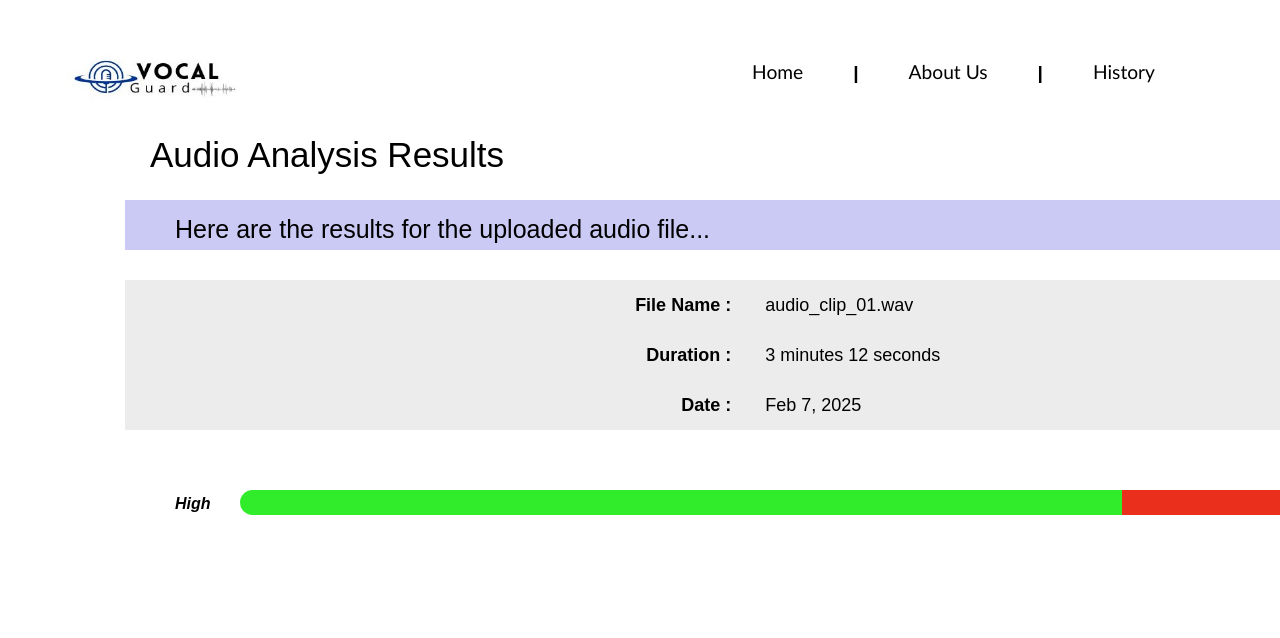
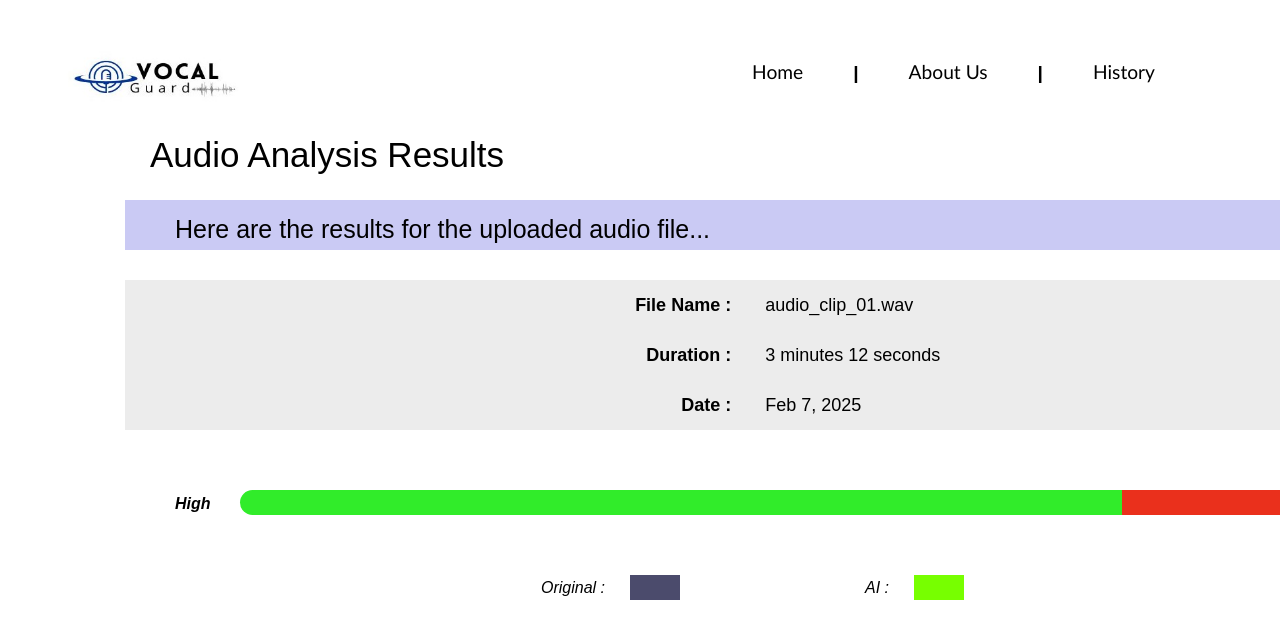
Before and after one commit to naveensanjula975/VocalGuard, a React (Vite) app in the folder frontend/: page /result in a window 1280 px wide. Shown: the top 638 px of the page. Built offline with nearby package versions, Linux system fonts and the light colour scheme.

Commit message:
Update Result.jsx

```diff
--- a/frontend/src/components/Result.jsx
+++ b/frontend/src/components/Result.jsx
@@ -32,6 +32,15 @@ export default function Result() {
         <div className="bar3"></div>
         <div className="bar4">Low</div>
       </div>
+
+      <div className="mainresult">
+
+        <h4>Original :</h4>
+        <div className="res2"></div>
+        <h4>AI :</h4>
+        <div className="res4"></div>
+      </div>
+
     </div>
   );
 }
```
